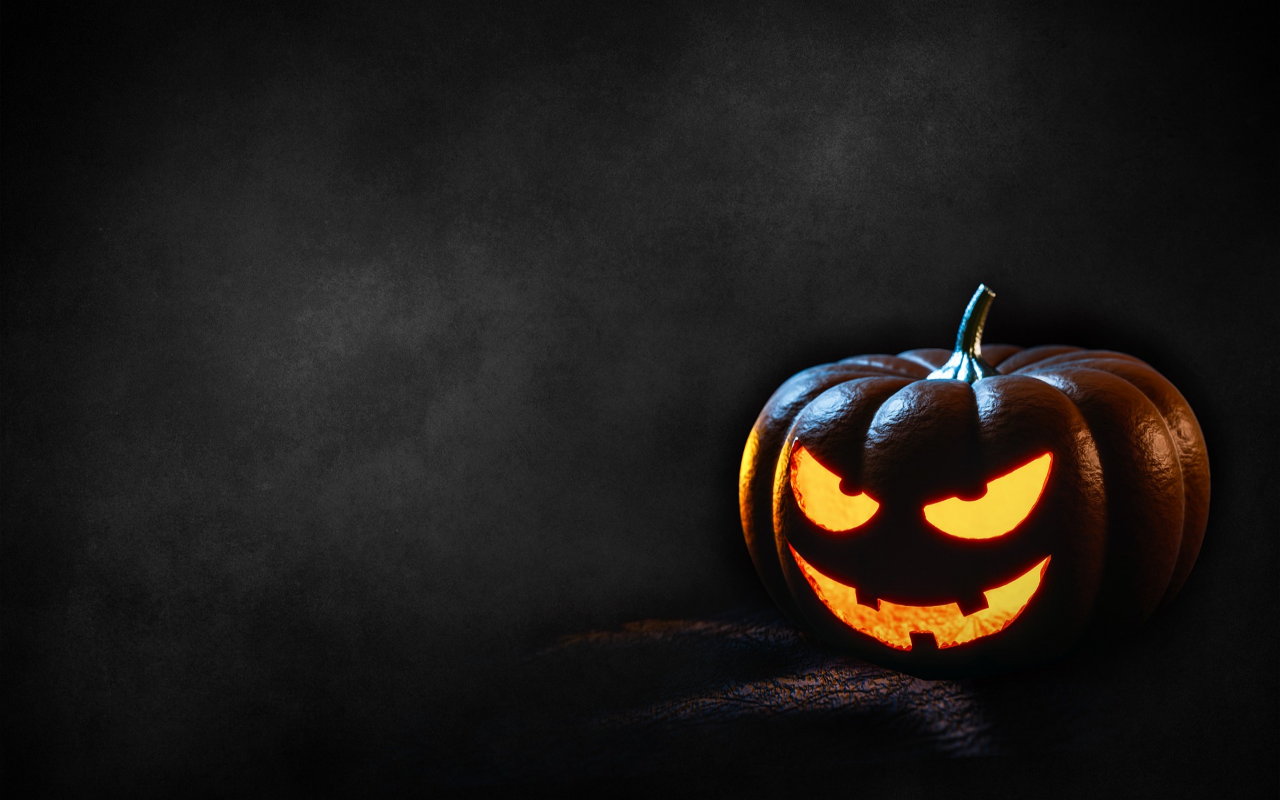
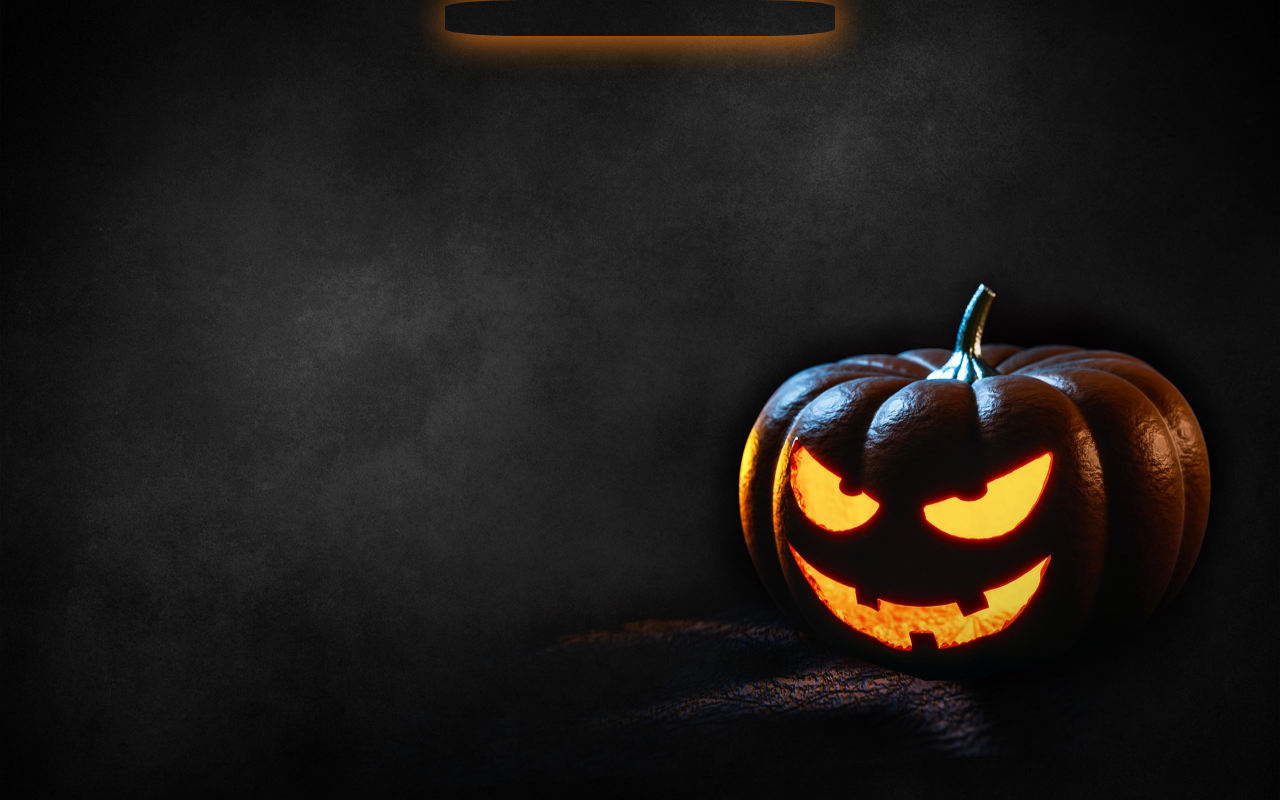
Before and after one commit to par38/treat_or_trick, a React (Create React App) app: page / in a window 1280 px wide. Built offline with nearby package versions, Linux system fonts and the light colour scheme.

Commit message:
adding in input

```diff
--- a/src/App.js
+++ b/src/App.js
@@ -2,6 +2,7 @@ import React, { Component } from 'react';
 
 import './App.css';
 import Background from './components/Background';
+import ChampsSaisie from './components/ChampsSaisie';
 
 
 class App extends Component {
@@ -10,7 +11,7 @@ class App extends Component {
       <div className="App">
 
         <Background />
-
+        <ChampsSaisie />
       </div>
     );
   }
--- a/src/components/Background.js
+++ b/src/components/Background.js
@@ -6,7 +6,7 @@ import photo from '../img/photo.jpg';
 const Background = () => {
     return (
        <div >
-           <img className="fond" src= {photo} alt="image de fond avec une citrouille"/>
+           <img className="fond" src= {photo} alt=" fond avec une citrouille"/>
        </div>
     )
 }
--- /dev/null
+++ b/src/components/ChampsSaisie.css
@@ -0,0 +1,8 @@
+.style{
+    background: none;
+    border-radius: 20%;
+    border: none;
+    box-shadow: 2px 2px 35px #FF8018;
+    color: #FF8018 ;
+    font-size: 30px;
+}
--- a/src/components/ChampsSaisie.js
+++ b/src/components/ChampsSaisie.js
@@ -1,14 +1,18 @@
 import React, {Component} from 'react';
+
+import './ChampsSaisie.css'
+import Devinettes from './Devinettes.json';
 
 class ChampsSaisie extends Component {
     state = {
+
 
     }
 
     render() {
         return(
             <div>
-
+                <input className="style" value={Devinettes.reponse}type="text" name="La reponse"></input>
             </div>
         )
 
```
Also changed, not shown: 1 other file (tests, documents, lock files or other folders).
